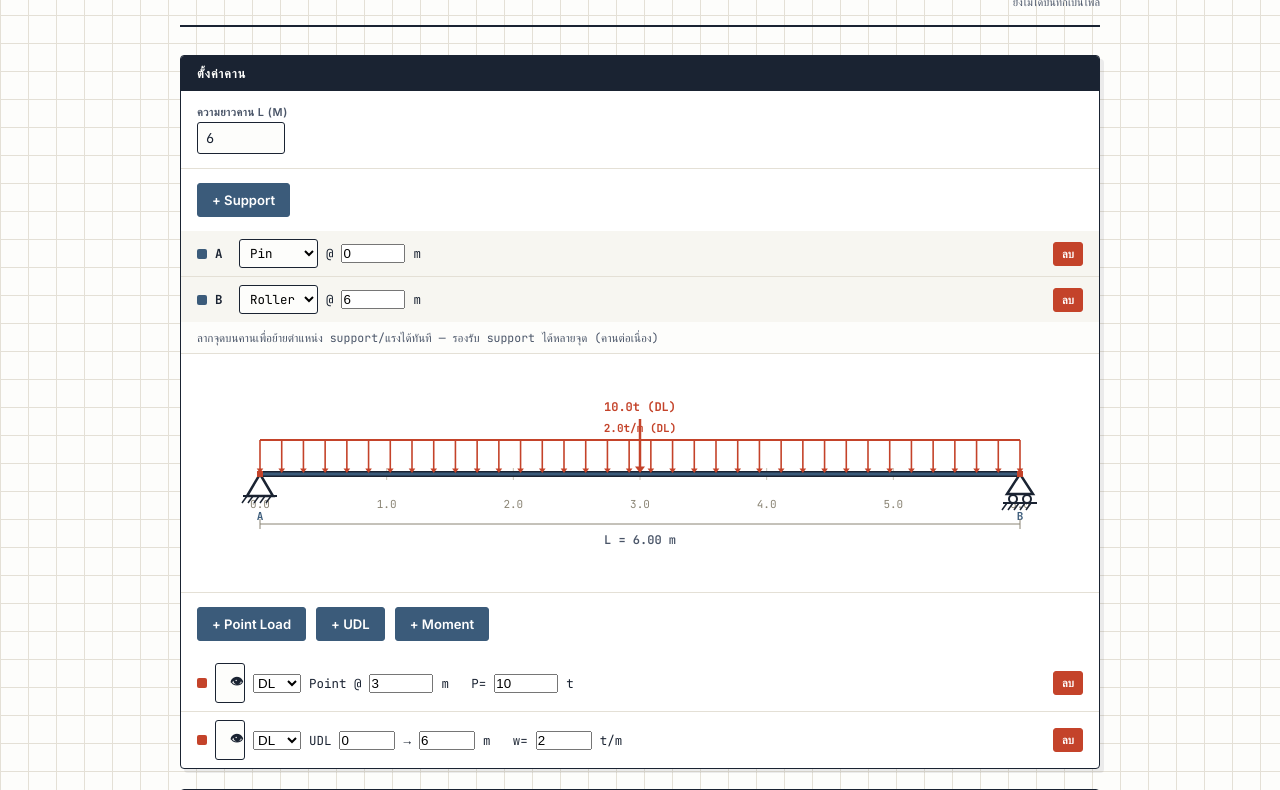
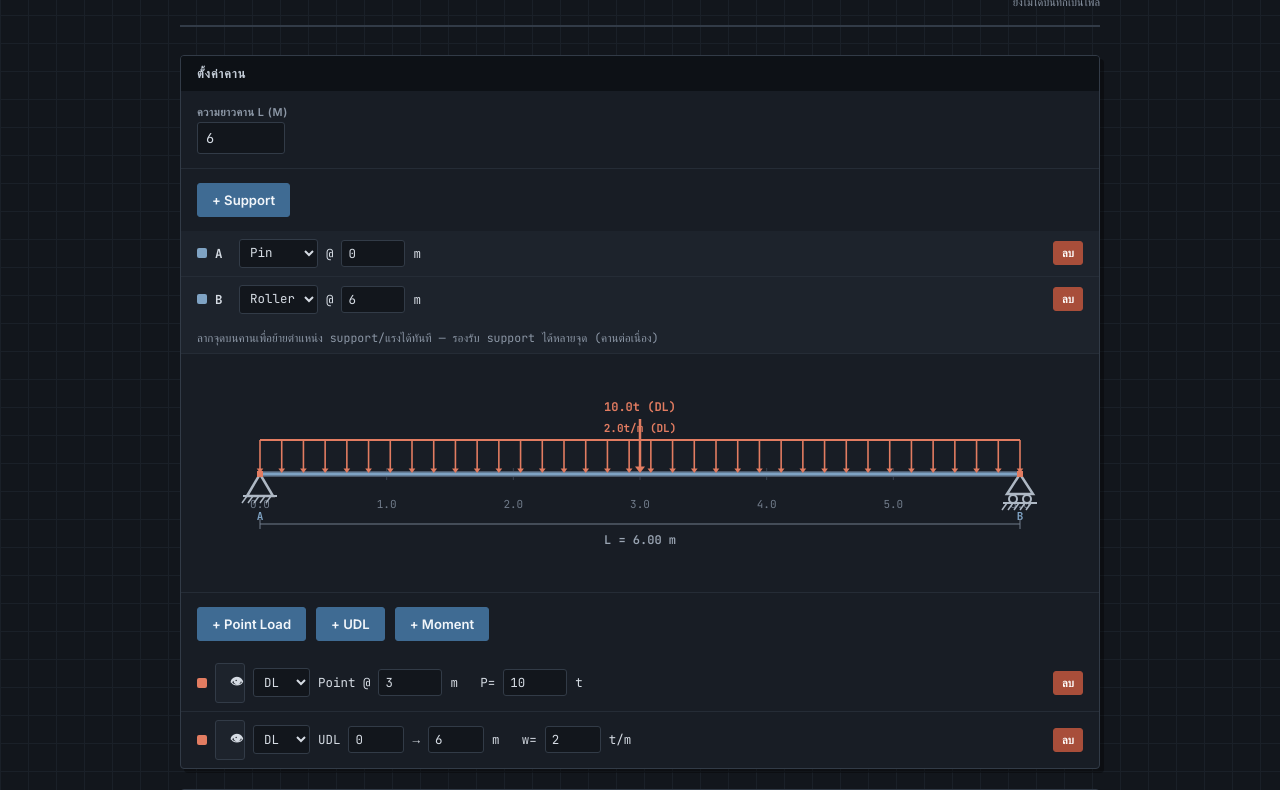
Before and after one commit to bestza18120-cell/BEAM-2D, a plain HTML site: page index.html in a window 1280 px wide. Shown: the part 69-859 px from the top of the page. Drawn offline with Linux system fonts and the light colour scheme.

Commit message:
Add files via upload

```diff
--- a/index.html
+++ b/index.html
@@ -5,7 +5,11 @@
 <meta name="viewport" content="width=device-width, initial-scale=1.0">
 <title>Beam 2D — คำนวณคาน</title>
 <link rel="manifest" href="manifest.json">
-<meta name="theme-color" content="#1A2332">
+<meta name="theme-color" content="#0D1116">
+<script>
+  /* ใส่ธีมก่อนหน้าเว็บแสดงผล กันหน้าจอกะพริบเป็นสีขาว */
+  (function(){ try { if (localStorage.getItem('beam2d:theme') === 'light') document.documentElement.setAttribute('data-theme','light'); } catch(e){} })();
+</script>
 <link rel="icon" type="image/png" sizes="192x192" href="icons/icon-192.png">
 <link rel="apple-touch-icon" href="icons/apple-touch-icon.png">
 <meta name="apple-mobile-web-app-capable" content="yes">
@@ -13,32 +17,61 @@
 <style>
   @import url('https://fonts.googleapis.com/css2?family=JetBrains+Mono:wght@400;500;600;700&family=Inter:wght@400;500;600;700;800&display=swap');
 
+  /* ===== THEME: dark (ค่าเริ่มต้น) ===== */
   :root{
-    --paper:#FDFDFB;
-    --paper-line:#E4E0D6;
-    --ink:#1A2332;
-    --ink-soft:#4A5568;
+    --bg:#12161C;          --bg-grid:#1A2028;
+    --surface:#181D25;     --surface-2:#1D232C;
+    --text:#D5DBE3;        --text-soft:#8C97A6;
+    --border:#323B47;      --line:#252C36;
+    --head-bg:#0D1116;     --head-text:#C3CCD7;
+    --input-bg:#12161C;
+    --accent:#3F6B93;      --accent-text:#F2F6FA;
+    --steel:#7FA3C4;
+    --load:#E27C61;        --danger:#A84E3A;
+    --moment:#74B58A;      --moment-soft:#1E3427;  --moment-ink:#B3DBBF;
+    --shear:#AE91DC;       --shear-soft:#2B2440;   --shear-ink:#D5C3F1;
+    --struct:#AEB8C4;      --struct-fill:#181D25;
+    --beam-outline:#4D5B6D; --beam:#7FA3C4;
+    --tick:#3A4350;        --axis-text:#717C8B;    --dim-text:#9AA5B3;
+    --diag-grid:#222933;   --zero-line:#7D8896;
+    --off:#5B6470;
+    --shadow:rgba(0,0,0,0.35); --btn-shadow:#05070A;
+    --toast-bg:#2A323D;    --toast-text:#E6EBF1;
+    color-scheme: dark;
+  }
+  /* ===== THEME: light (แบบเดิม) ===== */
+  :root[data-theme="light"]{
+    --bg:#FDFDFB;          --bg-grid:#E4E0D6;
+    --surface:#FFFFFF;     --surface-2:#F7F6F1;
+    --text:#1A2332;        --text-soft:#4A5568;
+    --border:#1A2332;      --line:#E4E0D6;
+    --head-bg:#1A2332;     --head-text:#FDFDFB;
+    --input-bg:#FDFDFB;
+    --accent:#3B5B7A;      --accent-text:#FFFFFF;
     --steel:#3B5B7A;
-    --steel-light:#7A96AD;
-    --load:#C4432A;
-    --load-soft:#E8AA98;
-    --moment:#4A7A5C;
-    --moment-soft:#A9C7B3;
-    --shear:#8B5FBF;
-    --shear-soft:#C9AEE0;
-    --paper-shadow: rgba(26,35,50,0.08);
+    --load:#C4432A;        --danger:#C4432A;
+    --moment:#4A7A5C;      --moment-soft:#A9C7B3;  --moment-ink:#1F3D28;
+    --shear:#8B5FBF;       --shear-soft:#C9AEE0;   --shear-ink:#3D2A5C;
+    --struct:#1A2332;      --struct-fill:#FFFFFF;
+    --beam-outline:#1A2332; --beam:#3B5B7A;
+    --tick:#C7C2B4;        --axis-text:#8A8474;    --dim-text:#4A5568;
+    --diag-grid:#EDEAE0;   --zero-line:#1A2332;
+    --off:#9AA0A6;
+    --shadow:rgba(26,35,50,0.08); --btn-shadow:#1A2332;
+    --toast-bg:#1A2332;    --toast-text:#FDFDFB;
+    color-scheme: light;
   }
 
   *{box-sizing:border-box; margin:0; padding:0;}
 
   body{
     font-family:'Inter',sans-serif;
-    background:var(--paper);
+    background:var(--bg);
     background-image:
-      linear-gradient(var(--paper-line) 1px, transparent 1px),
-      linear-gradient(90deg, var(--paper-line) 1px, transparent 1px);
+      linear-gradient(var(--bg-grid) 1px, transparent 1px),
+      linear-gradient(90deg, var(--bg-grid) 1px, transparent 1px);
     background-size: 28px 28px;
-    color:var(--ink);
+    color:var(--text);
     min-height:100vh;
     padding: 24px 16px 60px;
   }
@@ -53,7 +86,7 @@
     gap:8px;
     margin-bottom:28px;
     padding-bottom:16px;
-    border-bottom:2px solid var(--ink);
+    border-bottom:2px solid var(--border);
   }
   header h1{
     font-size:1.5rem;
@@ -64,13 +97,13 @@
   header .tag{
     font-family:'JetBrains Mono',monospace;
     font-size:0.72rem;
-    color:var(--ink-soft);
+    color:var(--text-soft);
     text-transform:uppercase;
     letter-spacing:0.06em;
   }
   .header-actions{display:flex; flex-direction:column; align-items:flex-end; gap:4px;}
   .header-actions .btns{display:flex; gap:8px; flex-wrap:wrap; justify-content:flex-end;}
-  #saveStatus{font-family:'JetBrains Mono',monospace; font-size:0.68rem; color:var(--ink-soft); text-align:right;}
+  #saveStatus{font-family:'JetBrains Mono',monospace; font-size:0.68rem; color:var(--text-soft); text-align:right;}
   #saveStatus .dirty{color:var(--load); font-weight:700;}
 
   /* update banner */
@@ -78,18 +111,18 @@
     position:fixed; top:0; left:0; right:0; z-index:1000;
     display:flex; align-items:center; justify-content:center; gap:12px; flex-wrap:wrap;
     padding:10px 16px;
-    background:var(--steel); color:#fff;
+    background:var(--accent); color:var(--accent-text);
     font-family:'JetBrains Mono',monospace; font-size:0.8rem;
-    box-shadow:0 2px 0 var(--ink);
+    box-shadow:0 2px 0 var(--btn-shadow);
   }
   #updateBar[hidden]{display:none;}
-  #updateBar button{background:#fff; color:var(--ink); border-color:#fff; padding:5px 12px;}
+  #updateBar button{background:var(--accent-text); color:#1A2332; border-color:var(--accent-text); padding:5px 12px;}
 
   .panel{
-    background:#fff;
-    border:1.5px solid var(--ink);
+    background:var(--surface);
+    border:1.5px solid var(--border);
     border-radius:4px;
-    box-shadow: 4px 4px 0 var(--paper-shadow);
+    box-shadow: 4px 4px 0 var(--shadow);
     margin-bottom:20px;
     overflow:hidden;
   }
@@ -98,8 +131,8 @@
     align-items:center;
     justify-content:space-between;
     padding:10px 16px;
-    background:var(--ink);
-    color:var(--paper);
+    background:var(--head-bg);
+    color:var(--head-text);
   }
   .panel-head h2{
     font-size:0.78rem;
@@ -116,7 +149,7 @@
     gap:10px;
     align-items:center;
     padding:14px 16px;
-    border-bottom:1px solid var(--paper-line);
+    border-bottom:1px solid var(--line);
   }
   .field{
     display:flex;
@@ -127,18 +160,18 @@
     font-size:0.68rem;
     text-transform:uppercase;
     letter-spacing:0.05em;
-    color:var(--ink-soft);
+    color:var(--text-soft);
     font-weight:600;
   }
   .field input, .field select{
     font-family:'JetBrains Mono',monospace;
     font-size:0.85rem;
     padding:6px 8px;
-    border:1.5px solid var(--ink);
+    border:1.5px solid var(--border);
     border-radius:3px;
     width:88px;
-    background:var(--paper);
-    color:var(--ink);
+    background:var(--input-bg);
+    color:var(--text);
   }
   .field select{width:auto; cursor:pointer;}
   .field input:focus, .field select:focus{outline:2px solid var(--steel); outline-offset:1px;}
@@ -148,17 +181,17 @@
     font-weight:600;
     font-size:0.82rem;
     padding:8px 14px;
-    border:1.5px solid var(--ink);
+    border:1.5px solid var(--border);
     border-radius:3px;
-    background:var(--paper);
-    color:var(--ink);
+    background:var(--surface-2);
+    color:var(--text);
     cursor:pointer;
     transition:transform 0.08s ease, box-shadow 0.08s ease;
   }
-  button:hover{box-shadow:2px 2px 0 var(--ink);}
+  button:hover{box-shadow:2px 2px 0 var(--btn-shadow);}
   button:active{transform:translate(2px,2px); box-shadow:none;}
-  button.primary{background:var(--steel); color:#fff; border-color:var(--steel);}
-  button.danger{background:var(--load); color:#fff; border-color:var(--load);}
+  button.primary{background:var(--accent); color:var(--accent-text); border-color:var(--accent);}
+  button.danger{background:var(--danger); color:#fff; border-color:var(--danger);}
   button:focus-visible{outline:2px solid var(--steel); outline-offset:2px;}
 
   .load-row{
@@ -169,18 +202,25 @@
     padding:8px 16px;
     font-family:'JetBrains Mono',monospace;
     font-size:0.78rem;
-    border-bottom:1px solid var(--paper-line);
+    border-bottom:1px solid var(--line);
   }
   .load-row:last-child{border-bottom:none;}
-  #supportList .load-row{background:#F7F6F1;}
+  #supportList .load-row{background:var(--surface-2);}
   #supportList .load-row select{
     font-family:'JetBrains Mono',monospace;
     font-size:0.78rem;
     padding:4px 6px;
-    border:1.5px solid var(--ink);
+    border:1.5px solid var(--border);
     border-radius:3px;
-    background:var(--paper);
-  }
+    background:var(--input-bg);
+    color:var(--text);
+  }
+  .load-row input, .load-row select{
+    font-family:'JetBrains Mono',monospace; font-size:0.78rem;
+    padding:4px 6px; border:1.5px solid var(--border); border-radius:3px;
+    background:var(--input-bg); color:var(--text);
+  }
+  .load-row input:focus, .load-row select:focus{outline:2px solid var(--steel); outline-offset:1px;}
   .load-row .swatch{
     width:10px; height:10px; border-radius:2px; flex-shrink:0;
   }
@@ -208,7 +248,7 @@
     font-size:0.72rem;
     text-transform:uppercase;
     letter-spacing:0.06em;
-    color:var(--ink-soft);
+    color:var(--text-soft);
     margin-bottom:4px;
     padding-left:6px;
   }
@@ -217,18 +257,18 @@
 
   /* results table */
   table{width:100%; border-collapse:collapse; font-family:'JetBrains Mono',monospace; font-size:0.82rem;}
-  th, td{text-align:left; padding:7px 10px; border-bottom:1px solid var(--paper-line);}
-  th{color:var(--ink-soft); font-weight:600; text-transform:uppercase; font-size:0.68rem; letter-spacing:0.05em;}
+  th, td{text-align:left; padding:7px 10px; border-bottom:1px solid var(--line);}
+  th{color:var(--text-soft); font-weight:600; text-transform:uppercase; font-size:0.68rem; letter-spacing:0.05em;}
   td.num{text-align:right; font-weight:600;}
   tr:last-child td{border-bottom:none;}
 
   .hint{
     font-family:'JetBrains Mono',monospace;
     font-size:0.72rem;
-    color:var(--ink-soft);
+    color:var(--text-soft);
     padding:8px 16px;
-    background:var(--paper);
-    border-bottom:1px solid var(--paper-line);
+    background:var(--surface-2);
+    border-bottom:1px solid var(--line);
   }
 
   .max-badge{
@@ -239,14 +279,14 @@
     border-radius:10px;
     margin-left:6px;
   }
-  .max-badge.shear{background:var(--shear-soft); color:#3d2a5c;}
-  .max-badge.moment{background:var(--moment-soft); color:#1f3d28;}
+  .max-badge.shear{background:var(--shear-soft); color:var(--shear-ink);}
+  .max-badge.moment{background:var(--moment-soft); color:var(--moment-ink);}
 
   footer{
     text-align:center;
     font-family:'JetBrains Mono',monospace;
     font-size:0.68rem;
-    color:var(--ink-soft);
+    color:var(--text-soft);
     margin-top:24px;
   }
 
@@ -276,6 +316,7 @@
     <div class="tag">คานช่วงเดียว / ต่อเนื่อง / ยื่น · SFD · BMD</div>
     <div class="header-actions">
       <div class="btns">
+        <button id="themeBtn" title="สลับเป็นธีมสว่าง" aria-label="สลับธีม">☀️</button>
         <button id="newBtn" title="เริ่มโปรเจกต์ใหม่">🆕 ใหม่</button>
         <button id="openBtn" title="เปิดไฟล์ .beam (หรือไฟล์ .html ที่เซฟจากเวอร์ชันเก่า)">📂 เปิด</button>
         <button class="primary" id="saveAsBtn">💾 Save As</button>
@@ -287,7 +328,7 @@
   </header>
   <input type="file" id="fileInput" accept=".beam,.json,.html,application/json,text/html" hidden>
 
-  <div id="toast" style="position:fixed; bottom:20px; right:20px; background:var(--ink); color:var(--paper); padding:10px 16px; border-radius:4px; font-family:'JetBrains Mono',monospace; font-size:0.78rem; box-shadow:4px 4px 0 var(--paper-shadow); opacity:0; pointer-events:none; transition:opacity 0.25s ease; z-index:999;"></div>
+  <div id="toast" style="position:fixed; bottom:20px; right:20px; background:var(--toast-bg); color:var(--toast-text); padding:10px 16px; border-radius:4px; font-family:'JetBrains Mono',monospace; font-size:0.78rem; box-shadow:4px 4px 0 var(--shadow); opacity:0; pointer-events:none; transition:opacity 0.25s ease; z-index:999;"></div>
 
   <!-- BEAM SETUP -->
   <div class="panel">
@@ -308,7 +349,7 @@
       <svg id="beamStage" viewBox="0 0 900 220" preserveAspectRatio="xMidYMid meet"></svg>
     </div>
 
-    <div class="controls" style="border-bottom:none; border-top:1px solid var(--paper-line);">
+    <div class="controls" style="border-bottom:none; border-top:1px solid var(--line);">
       <button class="primary" id="addPoint">+ Point Load</button>
       <button class="primary" id="addUdl">+ UDL</button>
       <button class="primary" id="addMoment">+ Moment</button>
@@ -582,7 +623,9 @@ function solveReactions(){
       F[2*i] += -effMag(ld);
     } else if (ld.kind === 'moment'){
       const i = nodeIdx(clamp(ld.pos,0,L));
-      F[2*i+1] += effMag(ld);
+      // applied moment: positive = clockwise (matches drawing & BMD jump);
+      // FEM rotation DOF is counter-clockwise positive, hence the minus sign
+      F[2*i+1] += -effMag(ld);
     }
   });
 
@@ -739,21 +782,21 @@ function renderStage(){
   for (let i=0;i<=nTicks;i++){
     const xv = (L*i/nTicks);
     const px = xToSvg(xv);
-    el('line', {x1:px,y1:beamY-6,x2:px,y2:beamY+6,stroke:'#C7C2B4','stroke-width':1}, stage);
-    el('text', {x:px,y:beamY+34,'text-anchor':'middle','font-size':'11','font-family':'JetBrains Mono, monospace',fill:'#8A8474'}, stage).textContent = xv.toFixed(1);
-  }
-
-  el('line', {x1:x0,y1:beamY,x2:x1,y2:beamY,stroke:'var(--ink)','stroke-width':6,'stroke-linecap':'round'}, stage);
+    el('line', {x1:px,y1:beamY-6,x2:px,y2:beamY+6,stroke:'var(--tick)','stroke-width':1}, stage);
+    el('text', {x:px,y:beamY+34,'text-anchor':'middle','font-size':'11','font-family':'JetBrains Mono, monospace',fill:'var(--axis-text)'}, stage).textContent = xv.toFixed(1);
+  }
+
+  el('line', {x1:x0,y1:beamY,x2:x1,y2:beamY,stroke:'var(--beam-outline)','stroke-width':6,'stroke-linecap':'round'}, stage);
   const beamOverlay = el('line', {x1:x0,y1:beamY,x2:x1,y2:beamY,'stroke-width':3,'stroke-linecap':'round'}, stage);
-  beamOverlay.setAttribute('stroke', '#3B5B7A');
+  beamOverlay.setAttribute('stroke', 'var(--beam)');
 
   state.supports.forEach(s=> drawSupport(s.key, s, beamY));
   state.loads.forEach(ld=>drawLoad(ld, beamY));
 
-  el('line', {x1:x0,y1:beamY+50,x2:x1,y2:beamY+50,stroke:'#8A8474','stroke-width':1}, stage);
-  el('line', {x1:x0,y1:beamY+45,x2:x0,y2:beamY+55,stroke:'#8A8474','stroke-width':1}, stage);
-  el('line', {x1:x1,y1:beamY+45,x2:x1,y2:beamY+55,stroke:'#8A8474','stroke-width':1}, stage);
-  const dimLabel = el('text', {x:(x0+x1)/2, y:beamY+70, 'text-anchor':'middle','font-size':'12','font-family':'JetBrains Mono, monospace', fill:'#4A5568','font-weight':'600'}, stage);
+  el('line', {x1:x0,y1:beamY+50,x2:x1,y2:beamY+50,stroke:'var(--axis-text)','stroke-width':1}, stage);
+  el('line', {x1:x0,y1:beamY+45,x2:x0,y2:beamY+55,stroke:'var(--axis-text)','stroke-width':1}, stage);
+  el('line', {x1:x1,y1:beamY+45,x2:x1,y2:beamY+55,stroke:'var(--axis-text)','stroke-width':1}, stage);
+  const dimLabel = el('text', {x:(x0+x1)/2, y:beamY+70, 'text-anchor':'middle','font-size':'12','font-family':'JetBrains Mono, monospace', fill:'var(--dim-text)','font-weight':'600'}, stage);
   dimLabel.textContent = `L = ${L.toFixed(2)} m`;
 }
 
@@ -763,35 +806,35 @@ function drawSupport(key, sup, beamY){
   const g = el('g', {class:'support-drag', 'data-support-id':sup.id, style:'cursor:grab'}, stage);
 
   if (sup.type === 'fixed'){
-    el('line', {x1:px, y1:beamY-24, x2:px, y2:beamY+24, stroke:'#1A2332','stroke-width':4}, g);
+    el('line', {x1:px, y1:beamY-24, x2:px, y2:beamY+24, stroke:'var(--struct)','stroke-width':4}, g);
     for (let i=-24;i<=24;i+=8){
-      el('line', {x1:px, y1:beamY+i, x2:px-8, y2:beamY+i+8, stroke:'#1A2332','stroke-width':2}, g);
+      el('line', {x1:px, y1:beamY+i, x2:px-8, y2:beamY+i+8, stroke:'var(--struct)','stroke-width':2}, g);
     }
   } else if (sup.type === 'pin'){
     const s=13;
-    el('polygon', {points:`${px},${beamY} ${px-s},${beamY+22} ${px+s},${beamY+22}`, fill:'#fff', stroke:'#1A2332','stroke-width':2.5}, g);
+    el('polygon', {points:`${px},${beamY} ${px-s},${beamY+22} ${px+s},${beamY+22}`, fill:'var(--struct-fill)', stroke:'var(--struct)','stroke-width':2.5}, g);
     hatch(g, px-s, px+s, beamY+22);
   } else if (sup.type === 'roller'){
     const s=13;
-    el('polygon', {points:`${px},${beamY} ${px-s},${beamY+20} ${px+s},${beamY+20}`, fill:'#fff', stroke:'#1A2332','stroke-width':2.5}, g);
-    el('circle', {cx:px-7, cy:beamY+25, r:4, fill:'#fff', stroke:'#1A2332','stroke-width':2}, g);
-    el('circle', {cx:px+7, cy:beamY+25, r:4, fill:'#fff', stroke:'#1A2332','stroke-width':2}, g);
+    el('polygon', {points:`${px},${beamY} ${px-s},${beamY+20} ${px+s},${beamY+20}`, fill:'var(--struct-fill)', stroke:'var(--struct)','stroke-width':2.5}, g);
+    el('circle', {cx:px-7, cy:beamY+25, r:4, fill:'var(--struct-fill)', stroke:'var(--struct)','stroke-width':2}, g);
+    el('circle', {cx:px+7, cy:beamY+25, r:4, fill:'var(--struct-fill)', stroke:'var(--struct)','stroke-width':2}, g);
     hatch(g, px-s, px+s, beamY+29);
   }
-  el('text', {x:px, y:beamY+46, 'text-anchor':'middle','font-size':'11','font-family':'JetBrains Mono, monospace','font-weight':'700', fill:'#3B5B7A'}, g).textContent = key;
+  el('text', {x:px, y:beamY+46, 'text-anchor':'middle','font-size':'11','font-family':'JetBrains Mono, monospace','font-weight':'700', fill:'var(--steel)'}, g).textContent = key;
 
   el('rect', {x:px-20,y:beamY-10,width:40,height:50, fill:'transparent'}, g);
 }
 function hatch(g, xA, xB, y){
-  el('line', {x1:xA-4,y1:y,x2:xB+4,y2:y, stroke:'#1A2332','stroke-width':2}, g);
+  el('line', {x1:xA-4,y1:y,x2:xB+4,y2:y, stroke:'var(--struct)','stroke-width':2}, g);
   for (let x=xA;x<=xB;x+=6){
-    el('line', {x1:x,y1:y,x2:x-5,y2:y+7, stroke:'#1A2332','stroke-width':1.5}, g);
+    el('line', {x1:x,y1:y,x2:x-5,y2:y+7, stroke:'var(--struct)','stroke-width':1.5}, g);
   }
 }
 
 function drawLoad(ld, beamY){
   const isOff = ld.active === false;
-  const color = isOff ? '#9AA0A6' : (ld.kind === 'moment' ? '#8B5FBF' : '#C4432A');
+  const color = isOff ? 'var(--off)' : (ld.kind === 'moment' ? 'var(--shear)' : 'var(--load)');
   const groupOpacity = isOff ? '0.4' : '1';
   if (ld.kind === 'point'){
     const px = xToSvg(clamp(ld.pos,0,state.L));
@@ -873,10 +916,10 @@ function renderDiagram(svg, xs, ys, color, unit){
   for (let i=0;i<=nTicks;i++){
     const xv = L*i/nTicks;
     const px = xScale(xv);
-    el('line', {x1:px,y1:marginTop,x2:px,y2:H-marginBottom, stroke:'#EDEAE0','stroke-width':1}, svg);
-    el('text', {x:px,y:H-marginBottom+16,'text-anchor':'middle','font-size':'9','font-family':'JetBrains Mono, monospace',fill:'#8A8474'}, svg).textContent = xv.toFixed(1);
-  }
-  el('line', {x1:marginX,y1:midY,x2:W-marginX,y2:midY, stroke:'#1A2332','stroke-width':1.5}, svg);
+    el('line', {x1:px,y1:marginTop,x2:px,y2:H-marginBottom, stroke:'var(--diag-grid)','stroke-width':1}, svg);
+    el('text', {x:px,y:H-marginBottom+16,'text-anchor':'middle','font-size':'9','font-family':'JetBrains Mono, monospace',fill:'var(--axis-text)'}, svg).textContent = xv.toFixed(1);
+  }
+  el('line', {x1:marginX,y1:midY,x2:W-marginX,y2:midY, stroke:'var(--zero-line)','stroke-width':1.5}, svg);
 
   let d = `M ${xScale(xs[0])} ${yScale(ys[0])}`;
   for (let i=1;i<xs.length;i++){
@@ -897,7 +940,7 @@ function renderDiagram(svg, xs, ys, color, unit){
     txt.textContent = `${v.toFixed(2)}`;
   });
 
-  el('text', {x:12, y:14, 'font-size':'10','font-family':'JetBrains Mono, monospace', fill:'#8A8474'}, svg).textContent = unit;
+  el('text', {x:12, y:14, 'font-size':'10','font-family':'JetBrains Mono, monospace', fill:'var(--axis-text)'}, svg).textContent = unit;
 }
 
 /* ============== MAIN RECOMPUTE ============== */
@@ -912,8 +955,8 @@ function recompute(){
 
   if (reactionResult.valid){
     const diag = computeDiagrams(reactionResult);
-    renderDiagram(sfdSvg, diag.xs, diag.V, '#8B5FBF', 'V (t)');
-    renderDiagram(bmdSvg, diag.xs, diag.M, '#4A7A5C', 'M (t·m)');
+    renderDiagram(sfdSvg, diag.xs, diag.V, 'var(--shear)', 'V (t)');
+    renderDiagram(bmdSvg, diag.xs, diag.M, 'var(--moment)', 'M (t·m)');
     const maxV = Math.max(...diag.V.map(Math.abs));
     const maxM = Math.max(...diag.M.map(Math.abs));
     const vLabel = state.combo.enabled ? 'Vu' : 'V';
@@ -1489,6 +1532,23 @@ if ('launchQueue' in window){
     await loadFromFile(file, handle);
   });
 }
+
+/* ============== THEME (มืด / สว่าง) ============== */
+const themeBtn = $('#themeBtn');
+const themeMeta = document.querySelector('meta[name="theme-color"]');
+function applyTheme(t){
+  if (t === 'light') document.documentElement.setAttribute('data-theme','light');
+  else document.documentElement.removeAttribute('data-theme');
+  themeBtn.textContent = t === 'light' ? '🌙' : '☀️';
+  themeBtn.title = t === 'light' ? 'สลับเป็นธีมมืด' : 'สลับเป็นธีมสว่าง';
+  themeMeta.setAttribute('content', t === 'light' ? '#1A2332' : '#0D1116');
+}
+applyTheme(document.documentElement.getAttribute('data-theme') === 'light' ? 'light' : 'dark');
+themeBtn.addEventListener('click', ()=>{
+  const next = document.documentElement.getAttribute('data-theme') === 'light' ? 'dark' : 'light';
+  applyTheme(next);
+  try { localStorage.setItem('beam2d:theme', next); } catch(e){}
+});
 
 /* ============== PWA: install + update ============== */
 let deferredInstall = null;
--- a/sw.js
+++ b/sw.js
@@ -4,7 +4,7 @@
    ออก patch ใหม่: แก้ไฟล์แอปตามต้องการ แล้ว "เปลี่ยนเลข VERSION ด้านล่าง"
    ทุกครั้ง (ถ้าไม่เปลี่ยน เบราว์เซอร์ผู้ใช้จะไม่รู้ว่ามีเวอร์ชันใหม่)
    ================================================================ */
-const VERSION = '1.0.0';
+const VERSION = '1.1.0';
 const CACHE = `beam2d-${VERSION}`;
 const FONT_CACHE = 'beam2d-fonts';
 
```
Also changed, not shown: dark.png (added), manifest.json.
